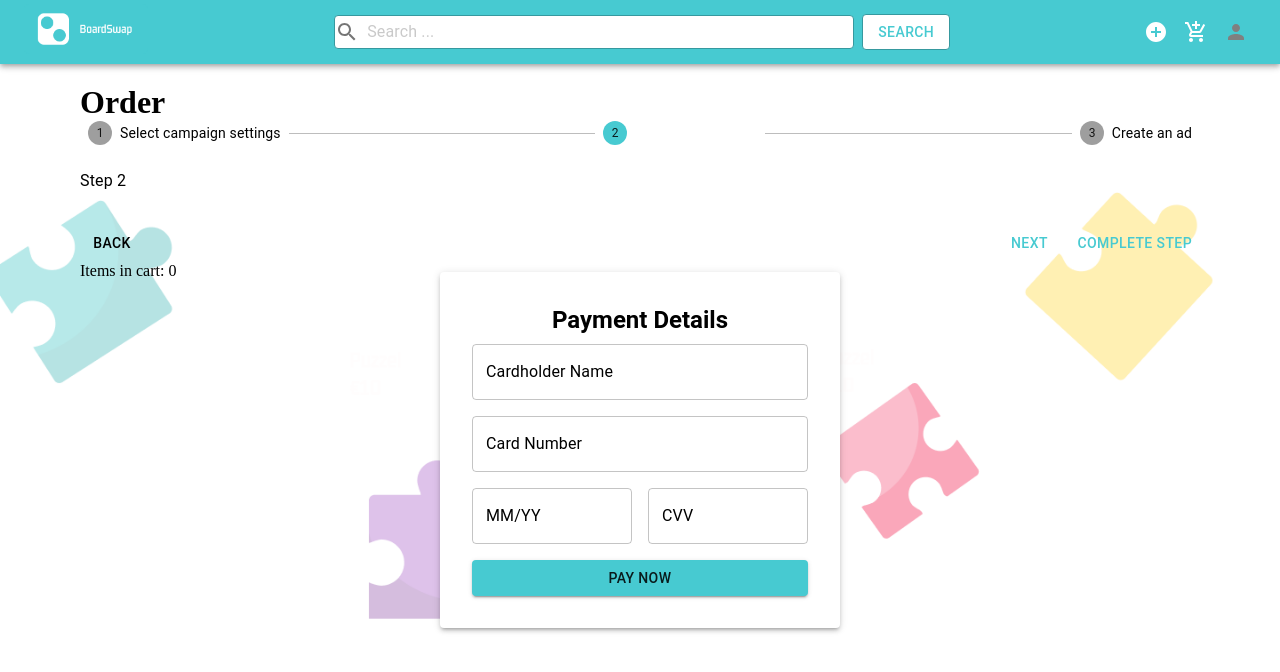
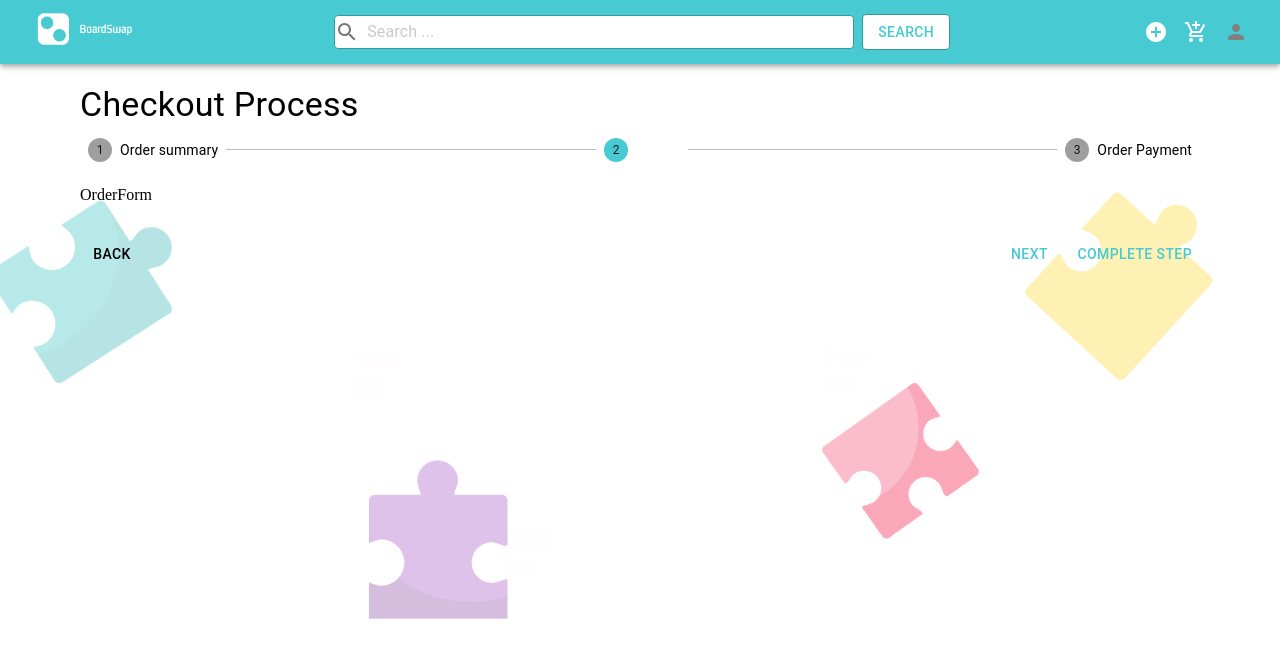
Before and after one commit to starshynova/BoardSwap, a React (Vite) app in the folder client/: page /order in a window 1280 px wide. Both pictures are taken after a click on the button "NEXT". Shown: the top 672 px of the page. Built offline with nearby package versions, Linux system fonts and the light colour scheme.

Commit message:
feature: add stepper UI for Order page

```diff
--- a/client/src/pages/Order.jsx
+++ /dev/null
@@ -1,35 +0,0 @@
-import { Grid, styled } from "@mui/material";
-import { useUIContext } from "../context/UIContext";
-import ProductCard from "../components/ProductCard";
-import PaymentForm from "../components/PaymentForm/PaymentForm";
-import HorizontalNonLinearStepper from "../components/Stepper";
-
-export const Order = () => {
-  const { cart, toggleCartItem } = useUIContext();
-  const StyledProductCard = styled(ProductCard)`
-    border: 2px solid blue;
-    background-color: #f0f8ff;
-  `;
-  return (
-    <>
-      <div style={{ padding: "20px 80px" }}>
-        <h1>Order</h1>
-        <HorizontalNonLinearStepper />
-        <div>
-          <p>Items in cart: {cart.length}</p>
-          <Grid container spacing={6}>
-            {cart.map((product) => (
-              <StyledProductCard
-                key={product._id}
-                product={product}
-                isInCart={cart.some((item) => item._id === product._id)}
-                toggleCartItem={toggleCartItem}
-              />
-            ))}{" "}
-          </Grid>
-          <PaymentForm />
-        </div>
-      </div>
-    </>
-  );
-};
--- /dev/null
+++ b/client/src/pages/Order/Order.jsx
@@ -0,0 +1,21 @@
+import { Typography } from "@mui/material";
+import { useUIContext } from "../../context/UIContext";
+// import ProductCard from "../components/ProductCard";
+// import PaymentForm from "../components/PaymentForm/PaymentForm";
+// import HorizontalNonLinearStepper from "../components/Stepper";
+import OrderStepper from "./OrderStepper";
+
+export const Order = () => {
+  const { cart, toggleCartItem } = useUIContext();
+
+  return (
+    <div style={{ padding: "20px 80px" }}>
+      <div>
+        <Typography variant="h4" gutterBottom>
+          Checkout Process
+        </Typography>
+        <OrderStepper cart={cart} toggleCartItem={toggleCartItem} />
+      </div>
+    </div>
+  );
+};
--- /dev/null
+++ b/client/src/pages/Order/OrderForm.jsx
@@ -0,0 +1,5 @@
+const OrderForm = () => {
+  return <div>OrderForm</div>;
+};
+
+export default OrderForm;
--- /dev/null
+++ b/client/src/pages/Order/OrderStepper.jsx
@@ -0,0 +1,128 @@
+import Box from "@mui/material/Box";
+import Stepper from "@mui/material/Stepper";
+import Step from "@mui/material/Step";
+import StepButton from "@mui/material/StepButton";
+import Button from "@mui/material/Button";
+import Typography from "@mui/material/Typography";
+import { Fragment, useState } from "react";
+import Grid from "@mui/material/Grid";
+import PaymentForm from "../../components/PaymentForm/PaymentForm";
+import ProductCard from "../../components/ProductCard";
+import OrderForm from "./OrderForm";
+
+const steps = ["Order summary", "Details", "Order Payment"];
+
+import PropTypes from "prop-types";
+
+export default function OrderStepper({ cart, toggleCartItem }) {
+  const [activeStep, setActiveStep] = useState(0);
+  const [completed, setCompleted] = useState({});
+
+  const totalSteps = () => steps.length;
+  const completedSteps = () => Object.keys(completed).length;
+  const isLastStep = () => activeStep === totalSteps() - 1;
+  const allStepsCompleted = () => completedSteps() === totalSteps();
+
+  const handleNext = () => {
+    const newActiveStep =
+      isLastStep() && !allStepsCompleted()
+        ? steps.findIndex((_, i) => !(i in completed))
+        : activeStep + 1;
+    setActiveStep(newActiveStep);
+  };
+
+  const handleBack = () => setActiveStep((prev) => prev - 1);
+
+  const handleStep = (step) => () => setActiveStep(step);
+
+  const handleComplete = () => {
+    setCompleted((prev) => ({ ...prev, [activeStep]: true }));
+    handleNext();
+  };
+
+  const handleReset = () => {
+    setActiveStep(0);
+    setCompleted({});
+  };
+
+  return (
+    <Box sx={{ width: "100%" }}>
+      <Stepper nonLinear activeStep={activeStep}>
+        {steps.map((label, index) => (
+          <Step key={label} completed={completed[index]}>
+            <StepButton color="black" onClick={handleStep(index)}>
+              {label}
+            </StepButton>
+          </Step>
+        ))}
+      </Stepper>
+      <div>
+        {allStepsCompleted() ? (
+          <Fragment>
+            <Typography sx={{ mt: 2, mb: 1 }}>
+              All steps completed - your order is confirmed!
+            </Typography>
+            <Box sx={{ display: "flex", flexDirection: "row", pt: 2 }}>
+              <Box sx={{ flex: "1 1 auto" }} />
+              <Button onClick={handleReset}>Reset</Button>
+            </Box>
+          </Fragment>
+        ) : (
+          <Fragment>
+            <Box sx={{ mt: 2, mb: 1, py: 1 }}>
+              {activeStep === 0 && (
+                <Fragment>
+                  <Typography variant="h6">
+                    Items in cart: {cart.length}
+                  </Typography>
+                  <Grid container spacing={2}>
+                    {cart.map((product) => (
+                      <ProductCard
+                        key={product._id}
+                        product={product}
+                        isInCart={cart.some((item) => item._id === product._id)}
+                        toggleCartItem={toggleCartItem}
+                      />
+                    ))}
+                  </Grid>
+                </Fragment>
+              )}
+              {activeStep === 1 && <OrderForm />}
+              {activeStep === 2 && <PaymentForm />}
+            </Box>
+            <Box sx={{ display: "flex", flexDirection: "row", pt: 2 }}>
+              <Button
+                color="inherit"
+                disabled={activeStep === 0}
+                onClick={handleBack}
+                sx={{ mr: 1 }}
+              >
+                Back
+              </Button>
+              <Box sx={{ flex: "1 1 auto" }} />
+              <Button onClick={handleNext} sx={{ mr: 1 }}>
+                Next
+              </Button>
+              {activeStep !== steps.length && !completed[activeStep] && (
+                <Button onClick={handleComplete}>
+                  {completedSteps() === totalSteps() - 1
+                    ? "Finish"
+                    : "Complete Step"}
+                </Button>
+              )}
+            </Box>
+          </Fragment>
+        )}
+      </div>
+    </Box>
+  );
+}
+
+OrderStepper.propTypes = {
+  cart: PropTypes.arrayOf(
+    PropTypes.shape({
+      _id: PropTypes.string.isRequired,
+    }),
+  ).isRequired,
+  toggleCartItem: PropTypes.func.isRequired,
+};
--- a/client/src/routes/AppRoutes.jsx
+++ b/client/src/routes/AppRoutes.jsx
@@ -5,7 +5,7 @@ import Login from "../pages/User/Login";
 import UserList from "../pages/User/UserList";
 import CreateItem from "../pages/Item/CreateItem";
 import NotFound from "../pages/NotFound/NotFound";
-import { Order } from "../pages/Order";
+import { Order } from "../pages/Order/Order";
 import ItemDetails from "../pages/Item/ItemDetails";
 import PrivateRoute from "./PrivateRoute";
 import UserProfile from "../pages/User/Profile";
```
